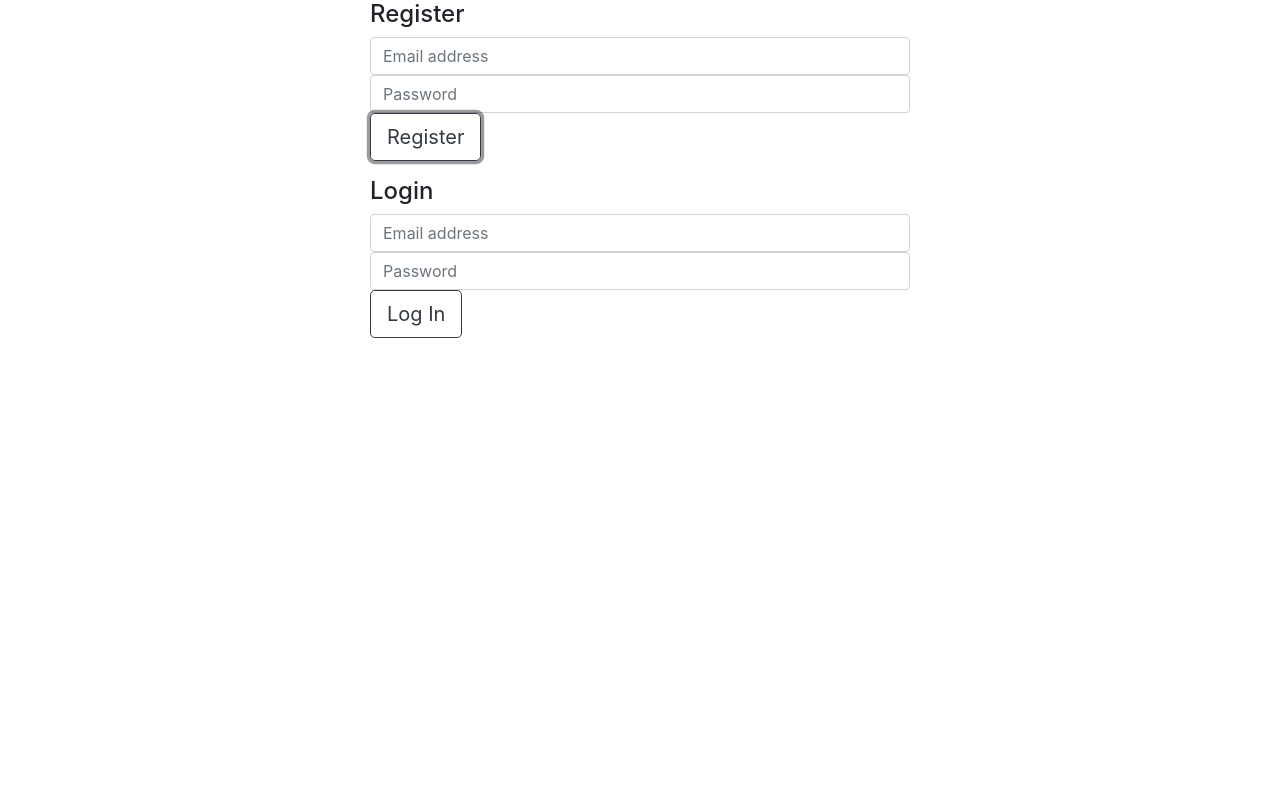
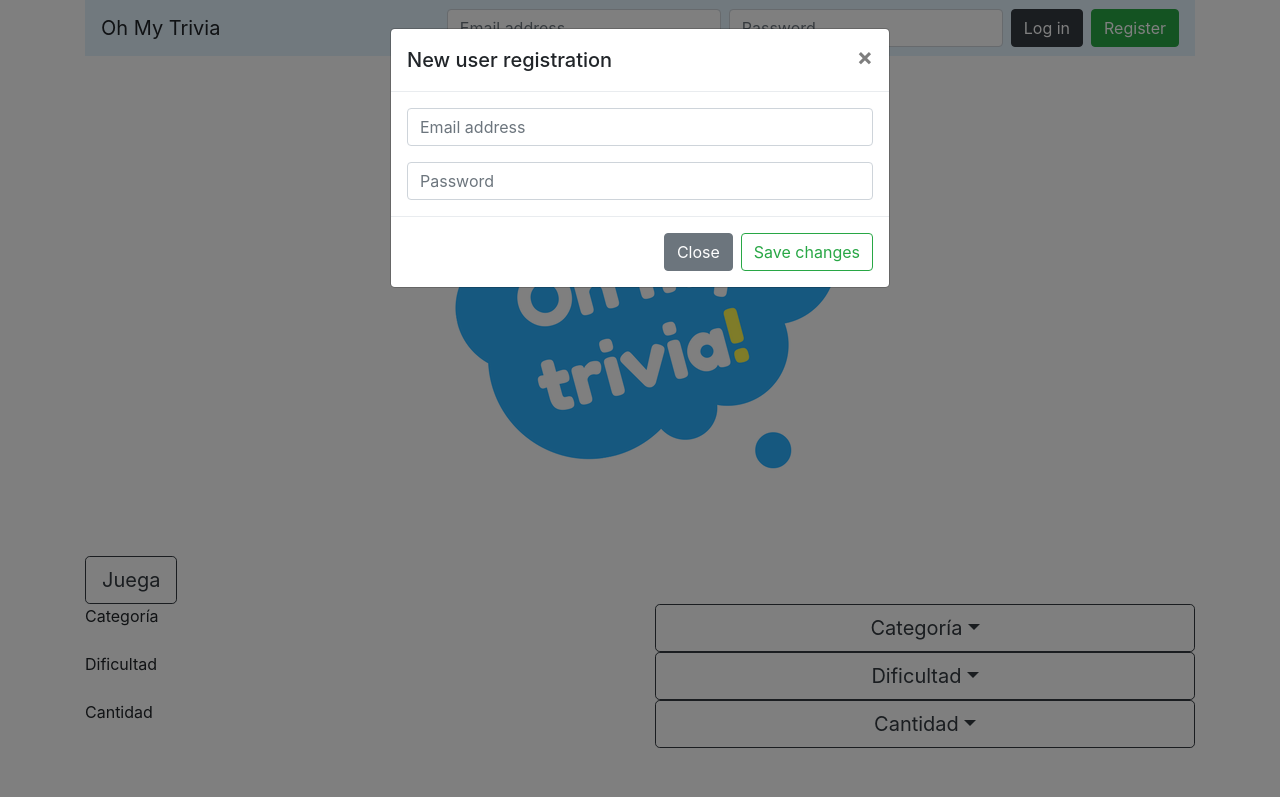
Before and after one commit to makafernandez/trivia, a plain HTML site: page index.html in a window 1280 px wide. Both pictures are taken after a click on the button "Register". Shown: the top 797 px of the page. Drawn offline with nearby package versions, Linux system fonts and the light colour scheme; no server answers.

Commit message:
registration completed

```diff
--- a/assets/js/app.js
+++ b/assets/js/app.js
@@ -1,6 +1,6 @@
-//https: //opentdb.com/api.php?amount=10
-//https: //opentdb.com/api.php?amount=10&category=9&difficulty=easy&type=multiple&encode=base64
-//https: //opentdb.com/api.php?amount=10&category=17&difficulty=medium&type=boolean
+// https: //opentdb.com/api.php?amount=10
+// https: //opentdb.com/api.php?amount=10&category=9&difficulty=easy&type=multiple&encode=base64
+// https: //opentdb.com/api.php?amount=10&category=17&difficulty=medium&type=boolean
 
 // https://opentdb.com/api.php?amount=10&token=YOURTOKENHERE
 // https://opentdb.com/api_token.php?command=request
@@ -9,13 +9,106 @@ $(document).ready(function() {
 
 });
 
+// FIREBASE
+function register() {
+  var email = document.getElementById('email').value;
+  var password = document.getElementById('password').value;
+
+  firebase.auth().createUserWithEmailAndPassword(email, password)
+    .then(function() {
+      verify();
+    })
+    .catch(function(error) {
+    // Handle Errors here.
+      var errorCode = error.code;
+      var errorMessage = error.message;
+      console.log(error.code);
+      console.log(error.message);
+    // ...
+    });
+}
+
+function entry() {
+  var email2 = document.getElementById('email2').value;
+  var password2 = document.getElementById('password2').value;
+
+  firebase.auth().signInWithEmailAndPassword(email2, password2)
+    .catch(function(error) {
+    // Handle Errors here.
+      var errorCode = error.code;
+      var errorMessage = error.message;
+      console.log(error.code);
+      console.log(error.message);
+    // ...
+    });
+}
+
+function observer() {
+  firebase.auth().onAuthStateChanged(function(user) {
+    if (user) {
+      console.log('Active user');
+      appears(user);
+      // User is signed in.
+      var displayName = user.displayName;
+      var email = user.email;
+      console.log('ñññ');
+      console.log(user.emailVerified);
+      console.log('ñññ');
+      var emailVerified = user.emailVerified;
+      var photoURL = user.photoURL;
+      var isAnonymous = user.isAnonymous;
+      var uid = user.uid;
+      var providerData = user.providerData;
+      // ...
+    } else {
+      // User is signed out.
+      console.log('There is no active user');
+      // ...
+    }
+  });
+}
+observer();
+
+function appears(user) {
+  var user = user;
+  var contenido = document.getElementById('contenido');
+  if (user.emailVerified) {
+    contenido.innerHTML = `
+    <p>Welcome!</p>
+    <button onclick="closing()" class="btn btn-lg btn-outline-dark">Log out</button>
+    `;
+  }
+}
+
+function closing() {
+  firebase.auth().signOut().then(function() {
+    // Sign-out successful.
+    console.log('saliendo');
+  }).catch(function(error) {
+    // An error happened.
+    console.log(error);
+  });
+}
+
+function verify() {
+  var user = firebase.auth().currentUser;
+  user.sendEmailVerification().then(function() {
+  // Email sent.
+    console.log('Send email...');
+  }).catch(function(error) {
+  // An error happened.
+    console.log(error);
+  });
+}
+
+
 // COMENZAR JUEGO
 $('#startBtn').click(function() {
 
 });
 
 let token = '';
-fetch(`https://opentdb.com/api_token.php?command=request`)
+fetch('https://opentdb.com/api_token.php?command=request')
   .then(function(response) {
     return response.json();
   })
--- a/index.html
+++ b/index.html
@@ -5,6 +5,8 @@
   <meta name="viewport" content="width=device-width, initial-scale=1.0">
   <meta http-equiv="X-UA-Compatible" content="ie=edge">
   <title>Trivia</title>
+  <link rel="stylesheet" href="https://maxcdn.bootstrapcdn.com/bootstrap/4.0.0/css/bootstrap.min.css" integrity="sha384-Gn5384xqQ1aoWXA+058RXPxPg6fy4IWvTNh0E263XmFcJlSAwiGgFAW/dAiS6JXm"
+  crossorigin="anonymous">
   <script src="https://www.gstatic.com/firebasejs/4.10.0/firebase.js"></script>
   <script>
     // Initialize Firebase
@@ -18,33 +20,48 @@
     };
     firebase.initializeApp(config);
   </script>
-  <link rel="stylesheet" href="https://maxcdn.bootstrapcdn.com/bootstrap/4.0.0/css/bootstrap.min.css" integrity="sha384-Gn5384xqQ1aoWXA+058RXPxPg6fy4IWvTNh0E263XmFcJlSAwiGgFAW/dAiS6JXm"
-  crossorigin="anonymous">
-  <link rel="stylesheet" href="assets/css/main.css">
 </head>
 <body>
-  <section>
+  <header>
     <div class="container">
-      <div class="row">
-        <div class="col-sm-6 offset-sm-3">
-          <form action="">
-            <div class="form-group">
-              <h4>Register</h4>
-              <input id="email" type="email" class="form-control" placeholder="Email address">
-              <input id="password" type="password" class="form-control" placeholder="Password">
-              <button onclick="register()" type="button" class="btn btn-lg btn-outline-dark">Register</button>
-            </div>
-            <div class="form-group">
-              <h4>Login</h4>
-              <input id="email2" type="email" class="form-control" placeholder="Email address">
-              <input id="password2" type="password" class="form-control" placeholder="Password">
-              <button onclick="entry()" type="button" class="btn btn-lg btn-outline-dark">Log In</button>
-            </div>
-          </form>
-        </div>
+      <nav class="navbar navbar-light justify-content-between" style="background-color: #e3f2fd;">
+      <a class="navbar-brand">Oh My Trivia</a>
+      <div class="form-inline">
+          <input id="email2" type="email" placeholder="Email address" class="form-control mr-sm-2">
+          <input id="password2" type="password" placeholder="Password" class="form-control mr-sm-2">
+          <button class="btn btn-dark my-2 my-sm-0" onclick="entry()">Log in</button>
+          <button class="btn btn-success my-2 my-sm-0 ml-2" data-toggle="modal" data-target="#exampleModal">Register</button>
+      </div>
+      </nav>
+    </div>
+  </header>
+  <!-- Modal -->
+  <div class="modal fade" id="exampleModal" tabindex="-1" role="dialog" aria-labelledby="exampleModalLabel" aria-hidden="true">
+  <div class="modal-dialog" role="document">
+    <div class="modal-content">
+      <div class="modal-header">
+        <h5 class="modal-title" id="exampleModalLabel">New user registration</h5>
+        <button type="button" class="close" data-dismiss="modal" aria-label="Close">
+          <span aria-hidden="true">&times;</span>
+        </button>
+      </div>
+      <div class="modal-body">
+        <input id="email" type="email" class="form-control" placeholder="Email address">
+        <div class="mt-3"></div>
+        <input id="password" type="password" class="form-control" placeholder="Password">
+      </div>
+      <div class="modal-footer">
+        <button type="button" class="btn btn-secondary" data-dismiss="modal">Close</button>
+        <button type="button" class="btn btn-outline-success" onclick="register()">Save changes</button>
       </div>
     </div>
-  </section>
+  </div>
+  </div>
+
+  <div id="contenido">
+
+  </div>
+
 
   <section id="welcome">
     <div class="container">
```
